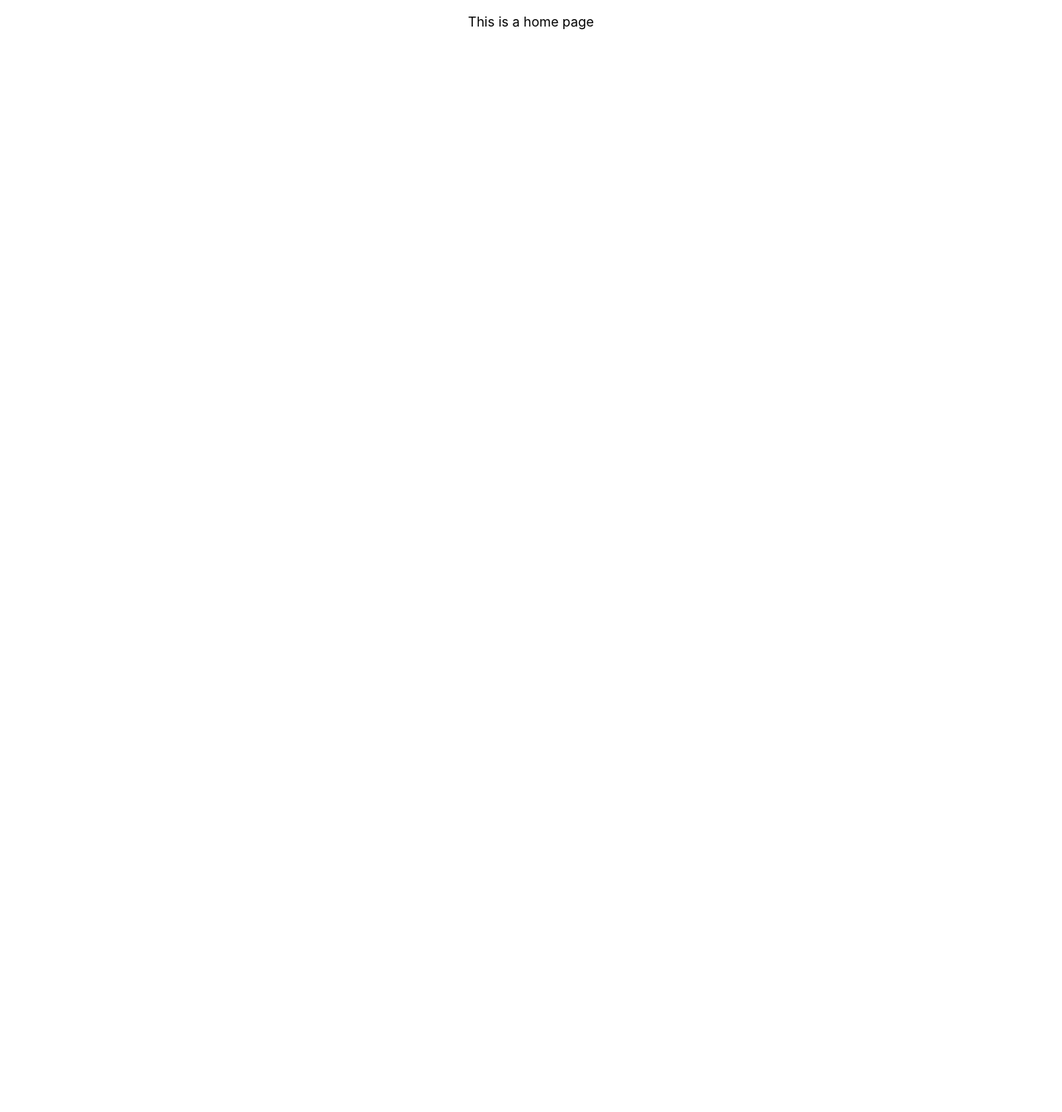
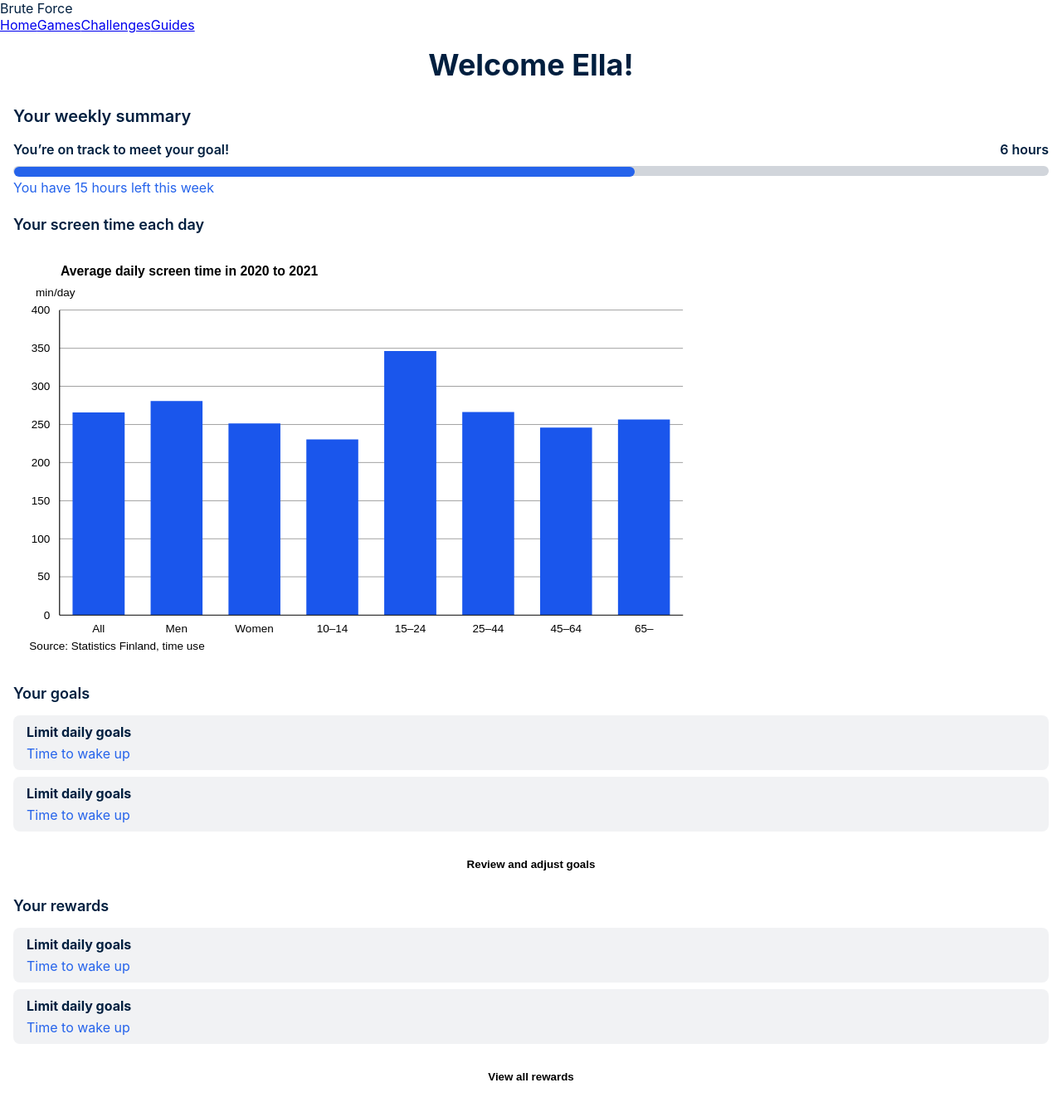
Before and after one commit to Brute-force1/Nits-hack, a React (Create React App) app: page /tracking in a window 1280 px wide. Before the commit this address had no page. Shown: the top 1340 px of the page at 83% size. Before the commit the page ends 800 px from the top, so only its background shows below. Built offline with nearby package versions, Linux system fonts and the light colour scheme.

Commit message:
Dahboard push

```diff
--- a/package.json
+++ b/package.json
@@ -3,6 +3,10 @@
   "version": "0.1.0",
   "private": true,
   "dependencies": {
+    "@emotion/react": "^11.13.3",
+    "@emotion/styled": "^11.13.0",
+    "@mui/material": "^6.1.6",
+    "@mui/x-charts": "^7.22.2",
     "@testing-library/jest-dom": "^5.17.0",
     "@testing-library/react": "^13.4.0",
     "@testing-library/user-event": "^13.5.0",
--- a/public/index.html
+++ b/public/index.html
@@ -14,5 +14,7 @@
 
     <h1>Hello this is working</h1>
 
+
+
   </body>
 </html>
--- a/src/App.css
+++ b/src/App.css
@@ -1,38 +1,9 @@
-.App {
-  text-align: center;
+* {
+    margin: 0;
+    padding: 0;
+    box-sizing: border-box;
+  }
+
+.App{
+    color: #001F3F;
 }
-
-.App-logo {
-  height: 40vmin;
-  pointer-events: none;
-}
-
-@media (prefers-reduced-motion: no-preference) {
-  .App-logo {
-    animation: App-logo-spin infinite 20s linear;
-  }
-}
-
-.App-header {
-  background-color: #282c34;
-  min-height: 100vh;
-  display: flex;
-  flex-direction: column;
-  align-items: center;
-  justify-content: center;
-  font-size: calc(10px + 2vmin);
-  color: white;
-}
-
-.App-link {
-  color: #61dafb;
-}
-
-@keyframes App-logo-spin {
-  from {
-    transform: rotate(0deg);
-  }
-  to {
-    transform: rotate(360deg);
-  }
-}
--- a/src/App.js
+++ b/src/App.js
@@ -1,18 +1,14 @@
 import './App.css';
 import {Routes, Route} from "react-router-dom"
+import Trackingpage from './pages/Tracking';
 
-function Header(){
-  return (
-    <p>This is a header</p>
-  )
-}
 
 function App() {
   return (
     <div className="App">
-      <p>This is a home page</p>
       <Routes>
-        <Route path='/header' element={<Header />}></Route>
+
+        <Route path='/tracking' element={<Trackingpage />}></Route>
       </Routes>
     </div>
   );
--- /dev/null
+++ b/src/components/DashboardHeader.jsx
@@ -0,0 +1,24 @@
+import React from 'react'
+import { navbar } from '../utils'
+import { Link } from 'react-router-dom'
+
+const DashboardHeader = () => {
+  return (
+    <header className='header'>
+        <div>
+            <img src="" alt="" />
+            <span>Brute Force</span>
+        </div>
+
+        <div className=''>
+            <nav>
+                {navbar.map((item) => (
+                    <Link key={item.id} className=''>{item.text}</Link>
+                ))}
+            </nav>
+        </div>
+    </header>
+  )
+}
+
+export default DashboardHeader
--- /dev/null
+++ b/src/pages/Tracking.css
@@ -0,0 +1,122 @@
+/* General container styling */
+.container {
+    padding: 16px;
+    min-height: 100vh;
+    margin-bottom: 40px;
+    color: #001F3F;
+  }
+
+  /* Headings */
+  .heading {
+    font-size: 36px;
+    font-weight: bold;
+    margin-bottom: 28px;
+    text-align: center;
+  }
+
+  .subheading {
+    font-weight: 600;
+    font-size: 20px;
+    margin-bottom: 18px;
+  }
+
+  .progress-head{
+    font-weight: 600;
+    margin-bottom: 8px;
+  }
+
+  /* Box Component */
+  .box h4 {
+    margin: 0;
+    margin-bottom: 6px;
+  }
+
+  .box p {
+    margin: 0;
+    color: #2563eb; /* blue-600 */
+  }
+
+  .box {
+    background-color: #e5e7eb87; /* gray-200 */
+    border-radius: 8px;
+    padding: 10px 16px;
+  }
+
+
+  /* Progress bar container */
+  .progress-container {
+    display: flex;
+    flex-direction: column;
+    gap: 2px;
+    margin-bottom: 16px;
+  }
+
+  .progress-bar-heading{
+    display: flex;
+    justify-content: space-between;
+    align-items: center;
+    font: bold;
+  }
+
+  .progress-bar {
+    width: 100%;
+    height: 12px;
+    border: 1px solid transparent;
+    background-color: #d1d5db; /* gray-300 */
+    border-radius: 8px;
+    position: relative;
+  }
+
+  .progress-fill {
+    position: absolute;
+    background-color: #2563eb; /* blue-600 */
+    width: 60%;
+    height: 12px;
+    border-radius: 8px;
+  }
+
+  .status-text {
+    margin-top: 2px;
+    color: #2563eb; /* blue-600 */
+  }
+
+  /* Section */
+  .section {
+    margin: 24px 0;
+  }
+
+  .section-heading {
+    font-weight: 600;
+    font-size: 18px;
+    margin-bottom: 16px;
+  }
+
+  /* Button styling */
+  .button {
+    font-weight: 600;
+    margin-top: 16px;
+    cursor: pointer;
+    background: none;
+    border: none;
+    padding: 8px 40px;
+    border-radius: 6px;
+    transition: all;
+    transition-duration: 200ms;
+  }
+
+  .button:hover {
+    background-color: #dce0e9; /* hover:bg-gray-200 */
+}
+
+  .flex-container {
+    display: flex;
+    flex-direction: column;
+    gap: 8px;
+  }
+
+  .center-align {
+    display: flex;
+    align-items: center;
+    justify-content: center;
+    margin-top: 8px;
+  }
--- /dev/null
+++ b/src/pages/Tracking.jsx
@@ -0,0 +1,71 @@
+import React from 'react';
+import "./Tracking.css"
+import kuvio from "../assests/Kuvio 1 Ruutuaika EN.svg"
+import DashboardHeader from '../components/DashboardHeader';
+
+const Box = ({ headerText, text }) => {
+  return (
+    <div className="box">
+      <h4>{headerText}</h4>
+      <p>{text}</p>
+    </div>
+  );
+};
+
+const Trackingpage = () => {
+  return (
+    <>
+        <DashboardHeader />
+
+        <div className="container">
+      <h2 className="heading">Welcome Ella!</h2>
+      <p className="subheading">Your weekly summary</p>
+
+      <div className="progress-container">
+        <div className='progress-bar-heading'>
+          <p className="progress-head">You’re on track to meet your goal!</p>
+
+          <p className='progress-head'>6 hours</p>
+        </div>
+        <div className="progress-bar">
+          <div className="progress-fill"></div>
+        </div>
+        <p className="status-text">You have 15 hours left this week</p>
+      </div>
+
+      <div className="section">
+        <p className="section-heading">Your screen time each day</p>
+        {/* Screen time chart */}
+        <div>
+            <img src={kuvio} alt="" height={500}/>
+        </div>
+        {/* <MyChartComponent /> */}
+      </div>
+
+      <div className="section">
+        <h4 className="section-heading">Your goals</h4>
+        <div className="flex-container">
+          <Box headerText="Limit daily goals " text="Time to wake up" />
+          <Box headerText="Limit daily goals " text="Time to wake up" />
+        </div>
+        <div className="center-align">
+          <button className="button">Review and adjust goals</button>
+        </div>
+      </div>
+
+      <div className="section">
+        <h4 className="section-heading">Your rewards</h4>
+        <div className="flex-container">
+          <Box headerText="Limit daily goals " text="Time to wake up" />
+          <Box headerText="Limit daily goals " text="Time to wake up" />
+        </div>
+        <div className="center-align">
+          <button className="button">View all rewards</button>
+        </div>
+      </div>
+    </div>
+    </>
+  );
+};
+
+export default Trackingpage;
--- /dev/null
+++ b/src/utils/index.js
@@ -0,0 +1,18 @@
+export const navbar = [
+    {
+        id: 1,
+        text: "Home",
+    },
+    {
+        id: 2,
+        text: "Games",
+    },
+    {
+        id: 3,
+        text: "Challenges"
+    },
+    {
+        id: 4,
+        text: "Guides"
+    }
+]
```
Also changed, not shown: src/components/Chart.jsx (added, +31 -0 lines), src/assests/Kuvio 1 Ruutuaika EN.svg (added), 1 other file (tests, documents, lock files or other folders).
